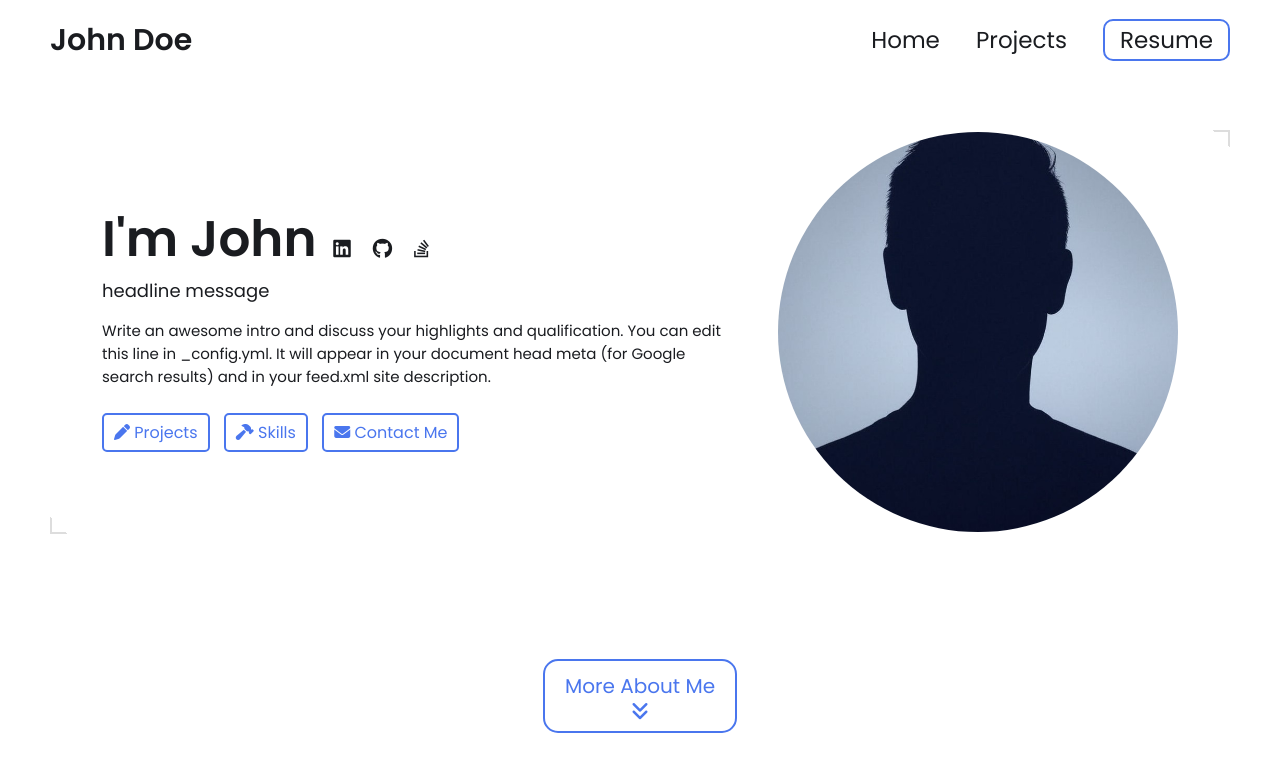
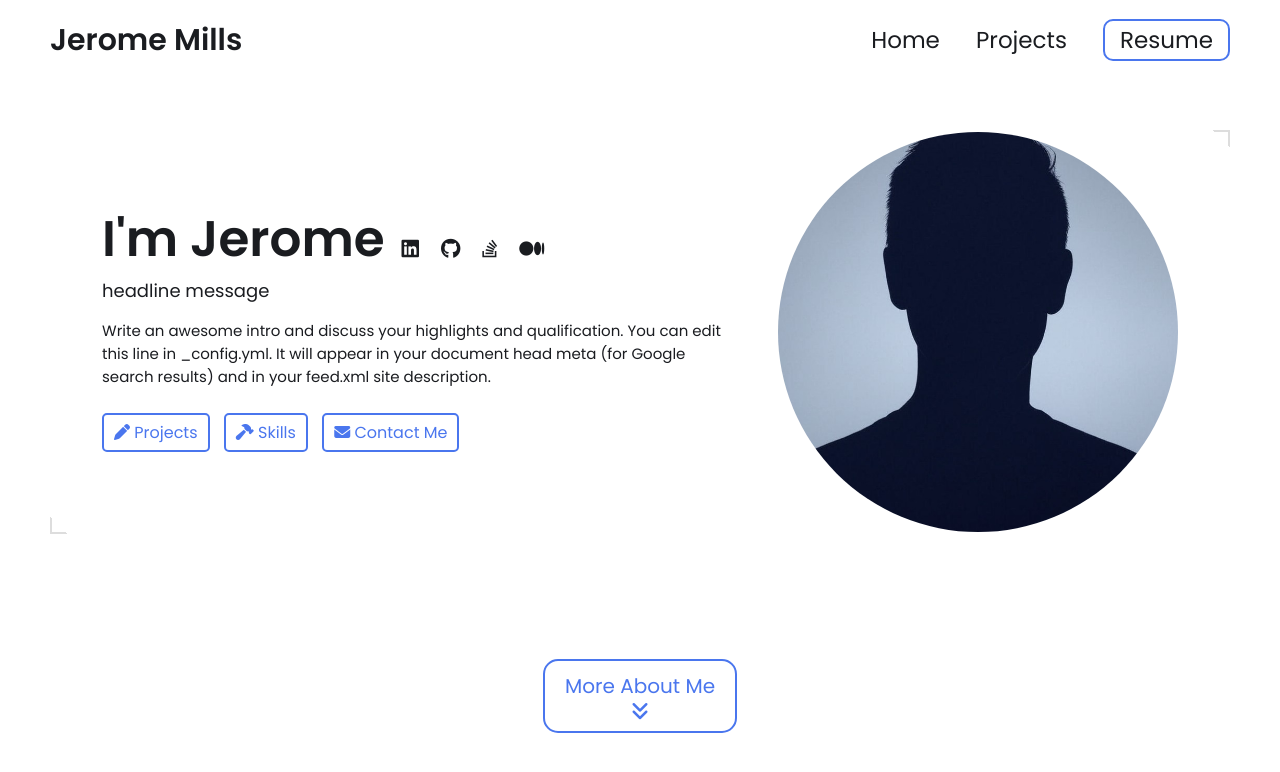
Before and after one commit to IpslWon/IpslWon.github.io, a Jekyll site: the page built from index.html, in a window 1280 px wide and 900 px high. Shown: the top 772 px of the window. Built offline with Jekyll 4.4.1, drawn with Linux system fonts in a browser that asks for light colours.

Commit message:
Update portfolio owner details to Jerome Mills

```diff
--- a/_config.yml
+++ b/_config.yml
@@ -7,12 +7,12 @@
 
 # Main Page Setup
 
-title: John Doe's Portfolio # This is what shows up in the tab of the browser
+title: Jerome Mills'Portfolio # This is what shows up in the tab of the browser
 
 
 
 # Hero Section
-name: John Doe
+name: Jerome Mills
 headline: headline message
 description: >- # dont remove this line. this will ignore all new lines until the next section
   Write an awesome intro and discuss your highlights and qualification. You can edit this
@@ -31,10 +31,10 @@ resume-url: https://drive.google.com/file/d/13Z3duVzh-gguPU5r03oJVEE6rV9rd3DS/vi
 # Set up external links - this will show up as small icons next to your name.
 
 external-links:    # input only your own url slug. The icons with missing entries will not appear.
-  linkedin: test    # https://www.linkedin.com/in/{your url slug}
-  github: leea12    # https://github.com/{your url slug}
+  linkedin: jeromepm    # https://www.linkedin.com/in/{your url slug}
+  github: jeromepm    # https://github.com/{your url slug}
   stackoverflow: test      # https://stackoverflow.com/users/{your url slug}
-  medium:            # https://medium.com/@{your url slug}
+  medium: jeromepm         # https://medium.com/@{your url slug}
   x-twitter:   # https://x.com/{your url slug}
   threads:            # https://threads.net/@{your url slug}
   instragram:       # https://instagram.com/{your url slug}
```
